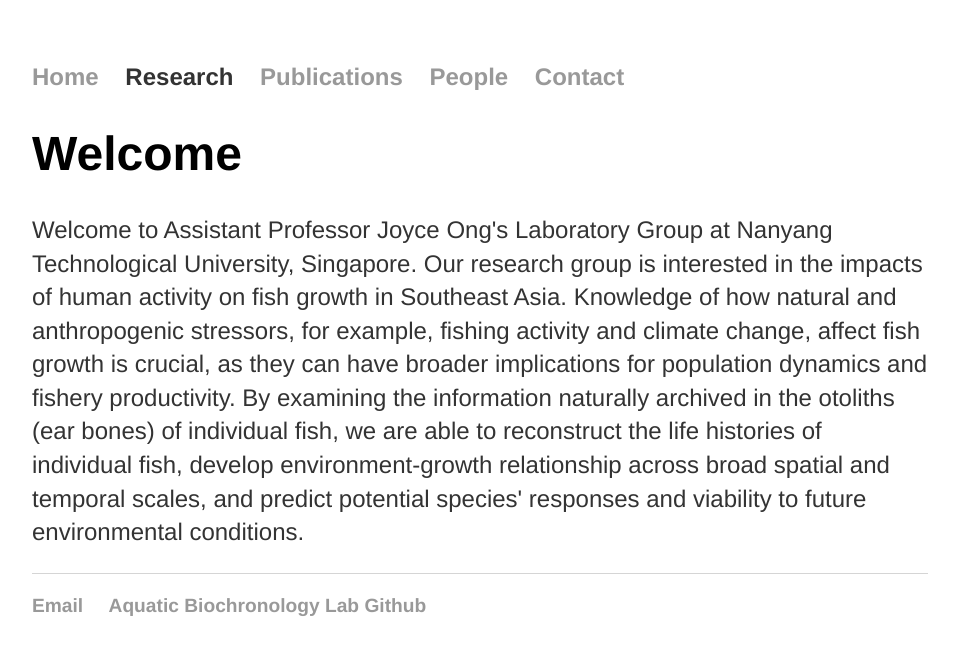
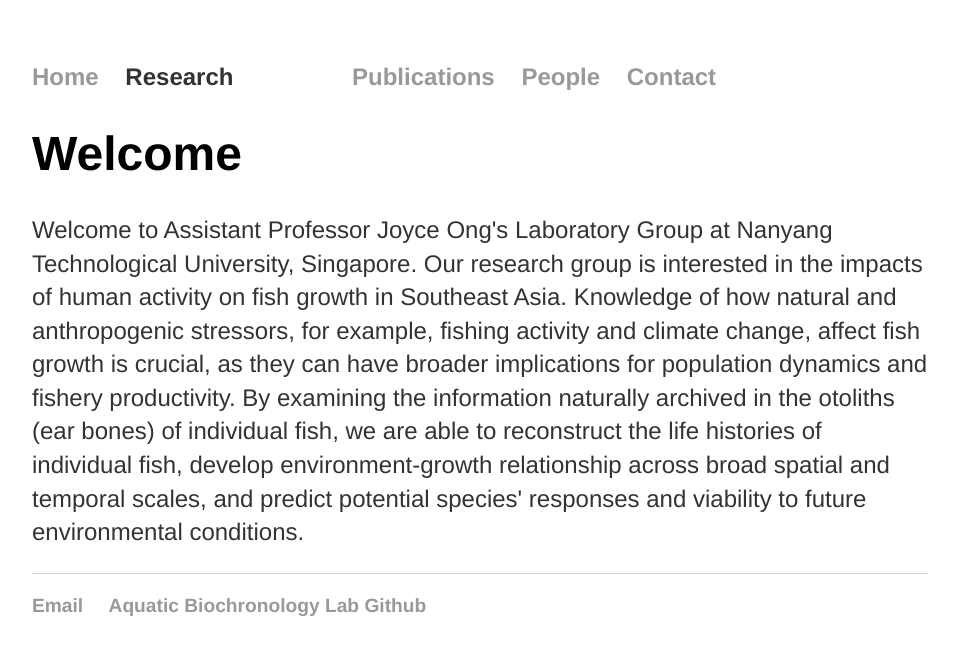
Before and after one commit to Aquatic-Biochronology-Lab/Aquatic-Biochronology-Lab.github.io, a Jekyll site: the page built from index.html, in a window 1280 px wide. Shown: the top 655 px of the page, without its empty margins (160-1119 px from the left). Built offline with Jekyll 4.4.1, drawn with Linux system fonts in a browser that asks for light colours.

Commit message:
Update main.css

```diff
--- a/css/main.css
+++ b/css/main.css
@@ -83,16 +83,16 @@
 /* Dropdown button structure */
 .dropbtn {
     background-color: white;
-    color: #999;
+    text-decoration: none;
     border: none;
     font-family:'Helvetica', 'Arial', 'Sans-Serif';
     padding: 0px;
 }
 
 .dropdown {
-  position: relative;
-  display: inline-block;
-    width: 110%;
+    position: relative;
+    display: inline-block;
+    width: 200px;
 }
 
 .dropdown-content {
```
